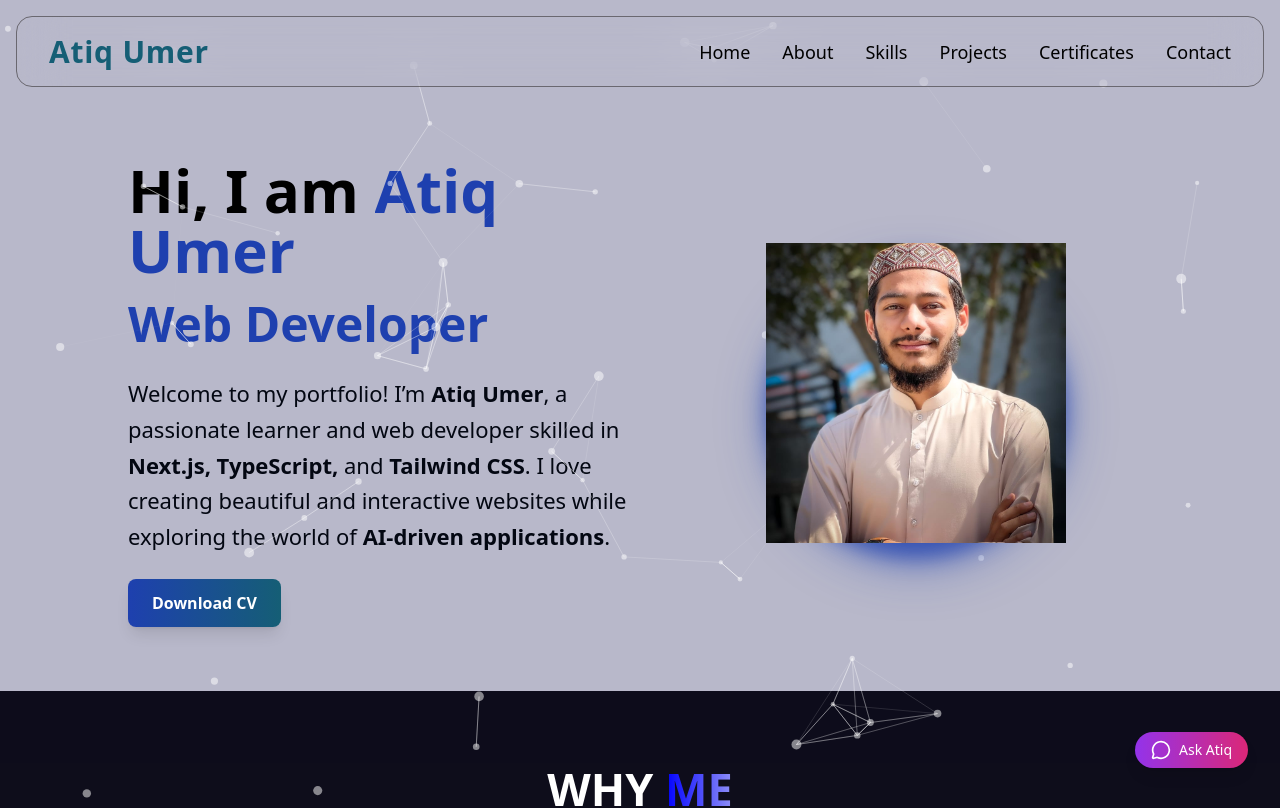
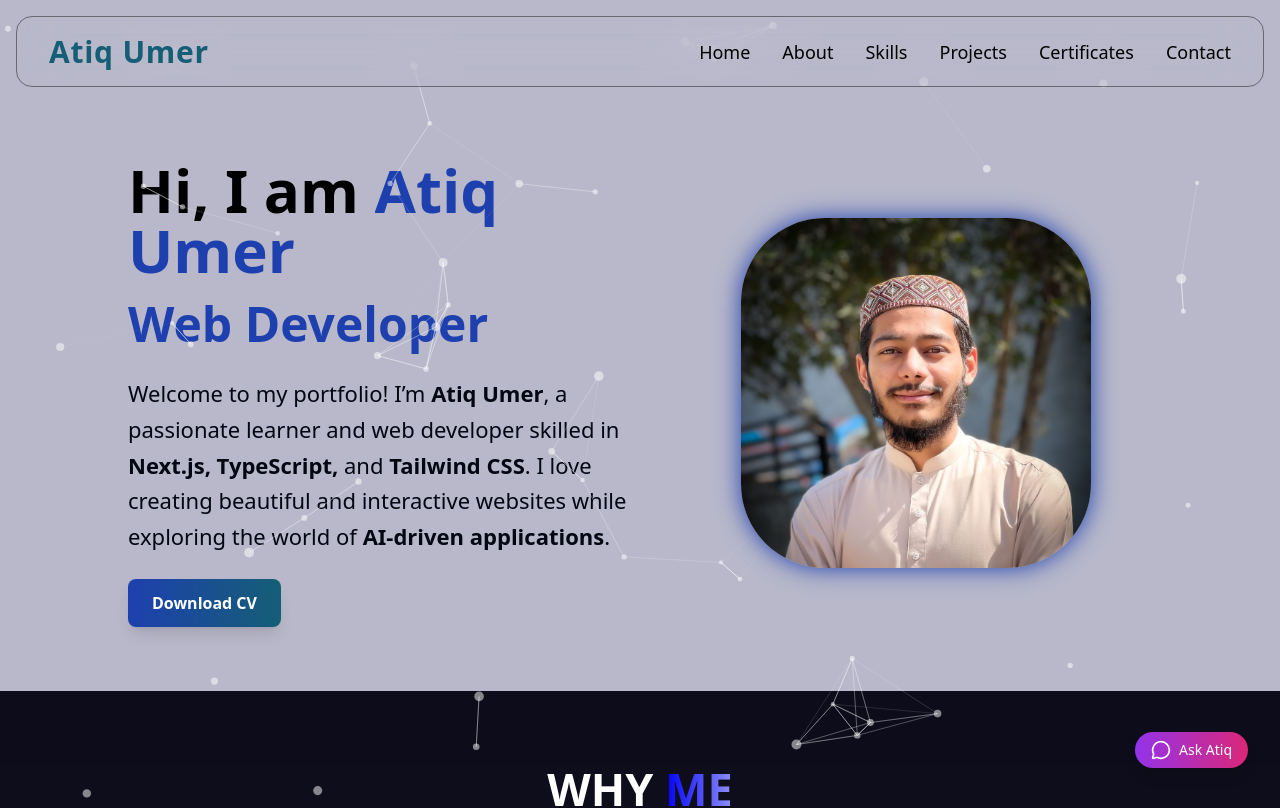
Before and after one commit to Atiqumer/Atiq-Umer-portfolio, a Next.js app: page / in a window 1280 px wide. Shown: the top 808 px of the page. Built offline with nearby package versions, Linux system fonts and the light colour scheme.

Commit message:
hero pictures

```diff
--- a/src/components/Hero.tsx
+++ b/src/components/Hero.tsx
@@ -49,28 +49,31 @@ const Hero = () => {
           </div>
         </motion.div>
         {/* ✅ Image Section */}
+
         <motion.div
-  initial={{ opacity: 0, y: 30 }}
-  animate={{ opacity: 1, y: 0 }}
-  transition={{ duration: 0.6 }}
-  // Sizing and centering maintained
-  className="w-[200px] md:w-[260px] lg:w-[300px] relative flex justify-center items-center mx-auto"
+
+          initial={{ opacity: 0, x: 50 }}
+
+          animate={{ opacity: 1, x: 0 }}
+
+          transition={{ duration: 0.8 }}
+
+          className="w-[220px] md:w-[210px] lg:w-[350px] relative flex justify-center items-center mx-auto"
+
         >
-  <div
-    // KEY FIX: Use aspect-square to force the container to be a perfect square,
-    // ensuring a perfect circle with rounded-full.
-    className="w-full h-auto aspect-square rounded-full overflow-hidden
-               // Multiple box-shadows for the oval glow effect (vertical offset)
-               shadow-[0_15px_20px_0px_rgba(30,64,175,0.7),_0_25px_50px_-5px_rgba(30,64,175,0.5)]
-               hover:shadow-[0_20px_30px_0px_rgba(21,94,117,0.8),_0_40px_70px_-5px_rgba(21,94,117,0.6)]
+
+          <div className="w-full h-auto aspect-square rounded-[24%] overflow-hidden
+             shadow-[0_0_25px_#1e40af] hover:shadow-[0_0_45px_#ffffff]
              transition duration-300 ease-in-out"
 >
+
             <Image
               src="/images/port.jpg"
-      alt="Profile image"
-      layout="fill" // KEY CHANGE: Use layout="fill" when using aspect-square
-      className="object-cover"
-    />
+              alt="user"
+              layout="responsive"
+              width={400}
+              height={400}
+              className="object-cover" />
           </div>
         </motion.div>
       </div>
```
Lines whose indentation alone changed are shown as unchanged.
